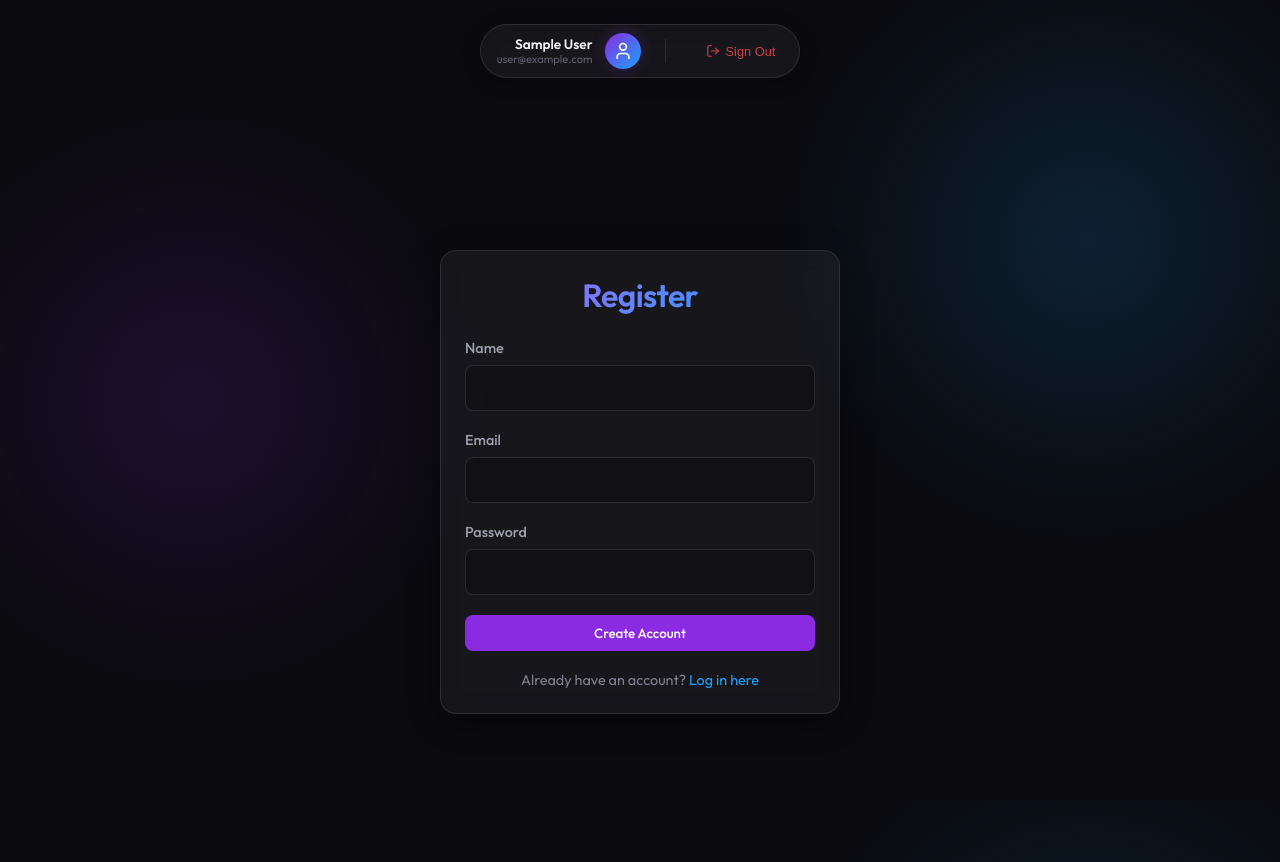
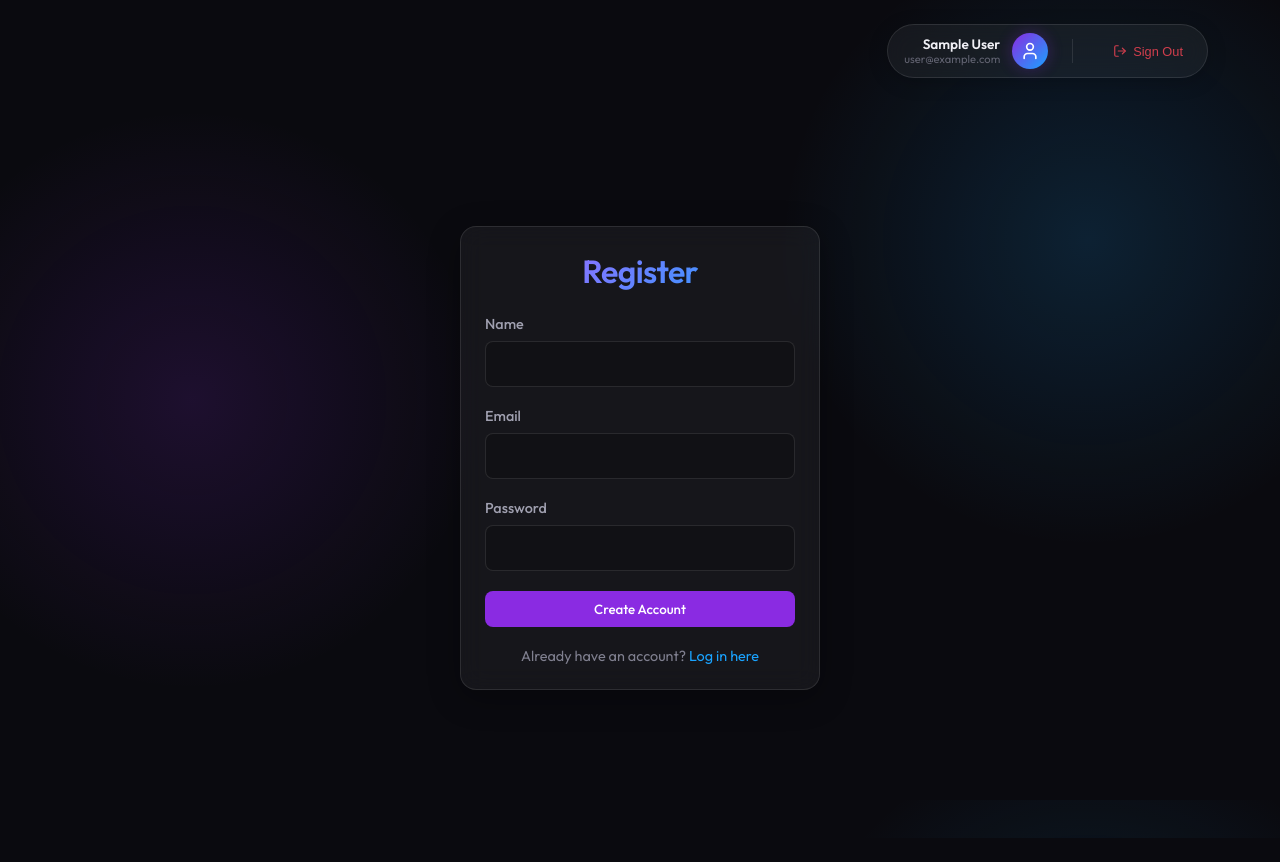
Before and after one commit to minchoi1124/job-tracker-companion, a Next.js app: page /register in a window 1280 px wide. After the commit the page ends 838 px from the top, so only its background shows below. Built offline with nearby package versions, Linux system fonts and the light colour scheme; no server answers; sample sign-in values are in the browser's storage.

Commit message:
feat: Implement job application search functionality and refine table and global styling.

```diff
--- a/src/app/globals.css
+++ b/src/app/globals.css
@@ -1,4 +1,16 @@
 @import url('https://fonts.googleapis.com/css2?family=Outfit:wght@300;400;500;600;700&display=swap');
+
+*,
+*::before,
+*::after {
+  box-sizing: border-box;
+}
+
+html,
+body {
+  overflow-x: hidden;
+  max-width: 100%;
+}
 
 :root {
   --background: #0a0a0f;
@@ -129,6 +141,9 @@ h6 {
 }
 
 .form-control {
+  box-sizing: border-box;
+  min-width: 0;
+  max-width: 100%;
   background: rgba(0, 0, 0, 0.2);
   border: 1px solid var(--glass-border);
   border-radius: 8px;
@@ -137,6 +152,9 @@ h6 {
   font-family: inherit;
   font-size: 1rem;
   transition: all 0.2s ease;
+  overflow: hidden;
+  text-overflow: ellipsis;
+  white-space: nowrap;
 }
 
 .form-control:focus {
@@ -152,8 +170,6 @@ h6 {
 /* Table */
 .job-table-container {
   overflow-x: auto;
-  border-radius: 12px;
-  border: 1px solid var(--glass-border);
 }
 
 .job-table {
@@ -171,6 +187,15 @@ h6 {
   text-transform: uppercase;
   letter-spacing: 0.05em;
   border-bottom: 1px solid var(--glass-border);
+  border-radius: 0 !important;
+}
+
+.job-table th:first-child {
+  border-top-left-radius: 0 !important;
+}
+
+.job-table th:last-child {
+  border-top-right-radius: 0 !important;
 }
 
 .job-table td {
--- a/src/app/layout.tsx
+++ b/src/app/layout.tsx
@@ -25,12 +25,14 @@ export default async function RootLayout({
         <Providers>
           {session && (
             <nav style={{
-              margin: '24px auto',
+              margin: '24px auto 0',
               maxWidth: '1200px',
+              width: '100%',
               display: 'flex',
               justifyContent: 'flex-end',
               alignItems: 'center',
-              padding: '0 2rem'
+              padding: '0 2rem',
+              boxSizing: 'border-box'
             }}>
               <div className="glass-panel" style={{
                 display: 'flex',
```
Also changed, not shown: src/app/page.tsx (+37 -6 lines), 1 other file (tests, documents, lock files or other folders).
